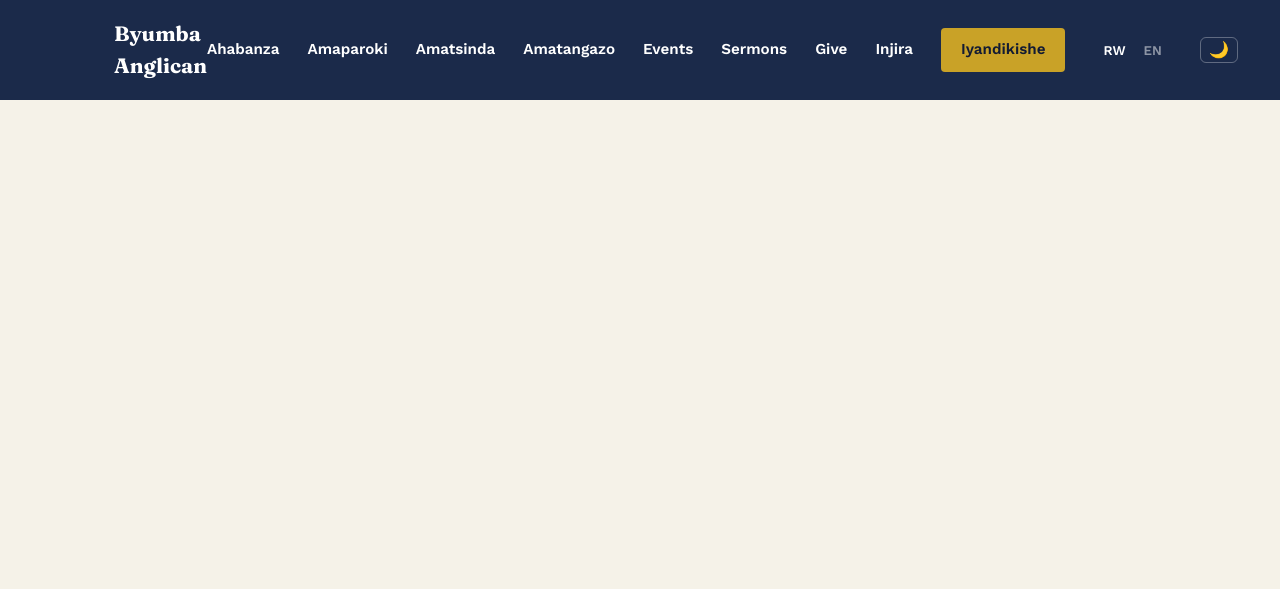
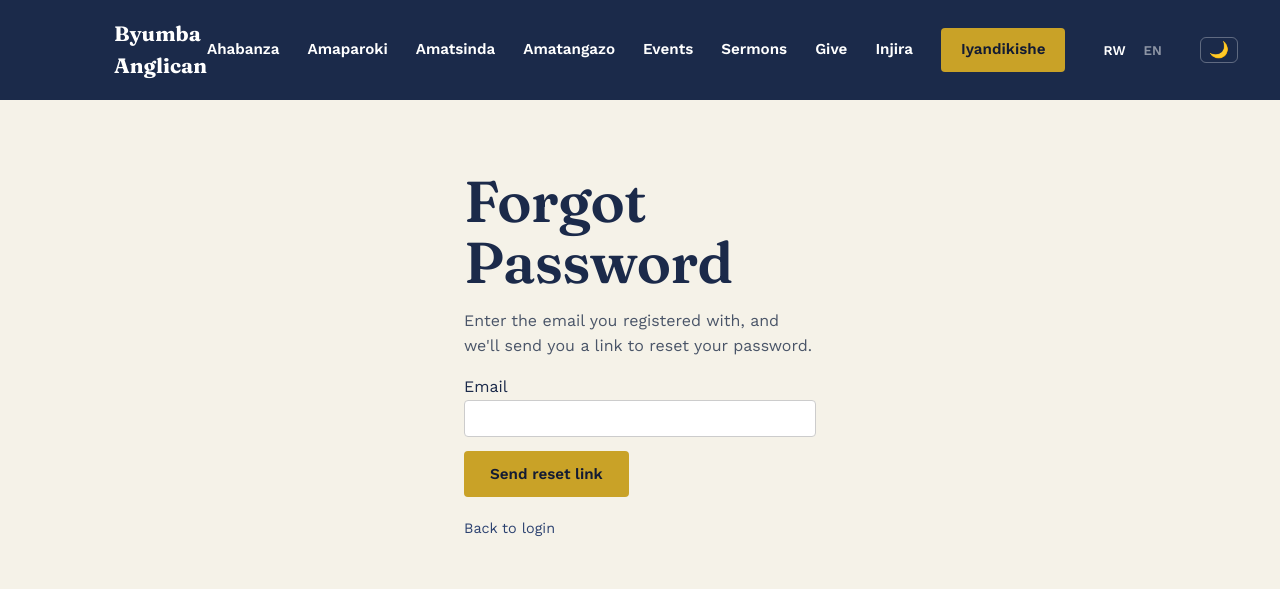
Before and after one commit to jean916/byumba-church-platform, a React (Vite) app in the folder frontend/: page /forgot-password in a window 1280 px wide. Shown: the top 589 px of the page. Built offline with nearby package versions, Linux system fonts and the light colour scheme; no server answers.

Commit message:
Add self-service password reset via email

```diff
--- a/frontend/src/App.jsx
+++ b/frontend/src/App.jsx
@@ -10,6 +10,8 @@ import Sermons from './pages/Sermons'
 import Campaigns from './pages/Campaigns'
 import Register from './pages/Register'
 import Login from './pages/Login'
+import ForgotPassword from './pages/ForgotPassword'
+import ResetPasswordConfirm from './pages/ResetPasswordConfirm'
 import Profile from './pages/Profile'
 import Overview from './pages/admin/Overview'
 import AdminParishes from './pages/admin/AdminParishes'
@@ -45,6 +47,8 @@ export default function App() {
             <Route path="/register" element={<Register />} />
             <Route path="/login" element={<Login />} />
             <Route path="/admin/login" element={<Login />} />
+            <Route path="/forgot-password" element={<ForgotPassword />} />
+            <Route path="/reset-password/:uid/:token" element={<ResetPasswordConfirm />} />
             <Route path="/account" element={<Profile />} />
             <Route path="/admin" element={<ProtectedRoute><DashboardLayout /></ProtectedRoute>}>
               <Route index element={<Overview />} />
--- /dev/null
+++ b/frontend/src/pages/ForgotPassword.jsx
@@ -0,0 +1,47 @@
+import { useState } from 'react'
+import { Link } from 'react-router-dom'
+import client from '../api/client'
+
+export default function ForgotPassword() {
+  const [email, setEmail] = useState('')
+  const [status, setStatus] = useState('')
+
+  const inputStyle = { width: '100%', padding: '10px 12px', borderRadius: '4px', border: '1px solid #ccc', marginBottom: '14px', fontFamily: 'var(--font-body)' }
+
+  const handleSubmit = async e => {
+    e.preventDefault()
+    setStatus('loading')
+    try {
+      await client.post('/accounts/password-reset/', { email })
+      setStatus('done')
+    } catch {
+      // Backend always returns success regardless, but just in case of a
+      // network error, still show the same message - never reveal whether
+      // an email is registered.
+      setStatus('done')
+    }
+  }
+
+  return (
+    <div className="container" style={{ padding: '72px 24px', maxWidth: '400px' }}>
+      <h1>Forgot Password</h1>
+      {status === 'done' ? (
+        <p>If an account with that email exists, we've sent a link to reset your password. Check your inbox (and spam folder).</p>
+      ) : (
+        <>
+          <p>Enter the email you registered with, and we'll send you a link to reset your password.</p>
+          <form onSubmit={handleSubmit}>
+            <label>Email</label>
+            <input style={inputStyle} type="email" value={email} onChange={e => setEmail(e.target.value)} required />
+            <button className="btn btn-gold" type="submit" disabled={status === 'loading'}>
+              {status === 'loading' ? 'Sending...' : 'Send reset link'}
+            </button>
+          </form>
+        </>
+      )}
+      <p style={{ marginTop: '20px', fontSize: '0.9rem' }}>
+        <Link to="/login">Back to login</Link>
+      </p>
+    </div>
+  )
+}
--- a/frontend/src/pages/Login.jsx
+++ b/frontend/src/pages/Login.jsx
@@ -1,5 +1,5 @@
 import { useState } from 'react'
-import { useNavigate } from 'react-router-dom'
+import { useNavigate, Link } from 'react-router-dom'
 import { useAuth } from '../context/AuthContext'
 
 export default function Login() {
@@ -43,6 +43,9 @@ export default function Login() {
         <input style={inputStyle} value={username} onChange={e => setUsername(e.target.value)} required />
         <label>Password</label>
         <input style={inputStyle} type="password" value={password} onChange={e => setPassword(e.target.value)} required />
+        <p style={{ margin: '-8px 0 14px', fontSize: '0.85rem' }}>
+          <Link to="/forgot-password">Forgot password?</Link>
+        </p>
         {error && <p style={{ color: 'crimson' }}>{error}</p>}
         <button className="btn btn-gold" type="submit" disabled={loading}>
           {loading ? 'Logging in...' : 'Log in'}
--- /dev/null
+++ b/frontend/src/pages/ResetPasswordConfirm.jsx
@@ -0,0 +1,61 @@
+import { useState } from 'react'
+import { useParams, useNavigate, Link } from 'react-router-dom'
+import client from '../api/client'
+
+export default function ResetPasswordConfirm() {
+  const { uid, token } = useParams()
+  const navigate = useNavigate()
+  const [newPassword, setNewPassword] = useState('')
+  const [confirmPassword, setConfirmPassword] = useState('')
+  const [status, setStatus] = useState('')
+  const [errorMsg, setErrorMsg] = useState('')
+
+  const inputStyle = { width: '100%', padding: '10px 12px', borderRadius: '4px', border: '1px solid #ccc', marginBottom: '14px', fontFamily: 'var(--font-body)' }
+
+  const handleSubmit = async e => {
+    e.preventDefault()
+    setErrorMsg('')
+
+    if (newPassword !== confirmPassword) {
+      setErrorMsg("Passwords don't match.")
+      return
+    }
+    if (newPassword.length < 8) {
+      setErrorMsg('Password must be at least 8 characters.')
+      return
+    }
+
+    setStatus('loading')
+    try {
+      await client.post('/accounts/password-reset-confirm/', { uid, token, new_password: newPassword })
+      setStatus('done')
+      setTimeout(() => navigate('/login'), 2500)
+    } catch (err) {
+      setStatus('error')
+      setErrorMsg(err?.response?.data?.detail || 'This reset link is invalid or has expired. Please request a new one.')
+    }
+  }
+
+  return (
+    <div className="container" style={{ padding: '72px 24px', maxWidth: '400px' }}>
+      <h1>Set a New Password</h1>
+      {status === 'done' ? (
+        <p>Your password has been reset. Redirecting you to login...</p>
+      ) : (
+        <form onSubmit={handleSubmit}>
+          <label>New password</label>
+          <input style={inputStyle} type="password" value={newPassword} onChange={e => setNewPassword(e.target.value)} required minLength={8} />
+          <label>Confirm new password</label>
+          <input style={inputStyle} type="password" value={confirmPassword} onChange={e => setConfirmPassword(e.target.value)} required minLength={8} />
+          {errorMsg && <p style={{ color: 'crimson' }}>{errorMsg}</p>}
+          <button className="btn btn-gold" type="submit" disabled={status === 'loading'}>
+            {status === 'loading' ? 'Saving...' : 'Reset password'}
+          </button>
+        </form>
+      )}
+      <p style={{ marginTop: '20px', fontSize: '0.9rem' }}>
+        <Link to="/login">Back to login</Link>
+      </p>
+    </div>
+  )
+}
```
Also changed, not shown: 1 other file (tests, documents, lock files or other folders).
